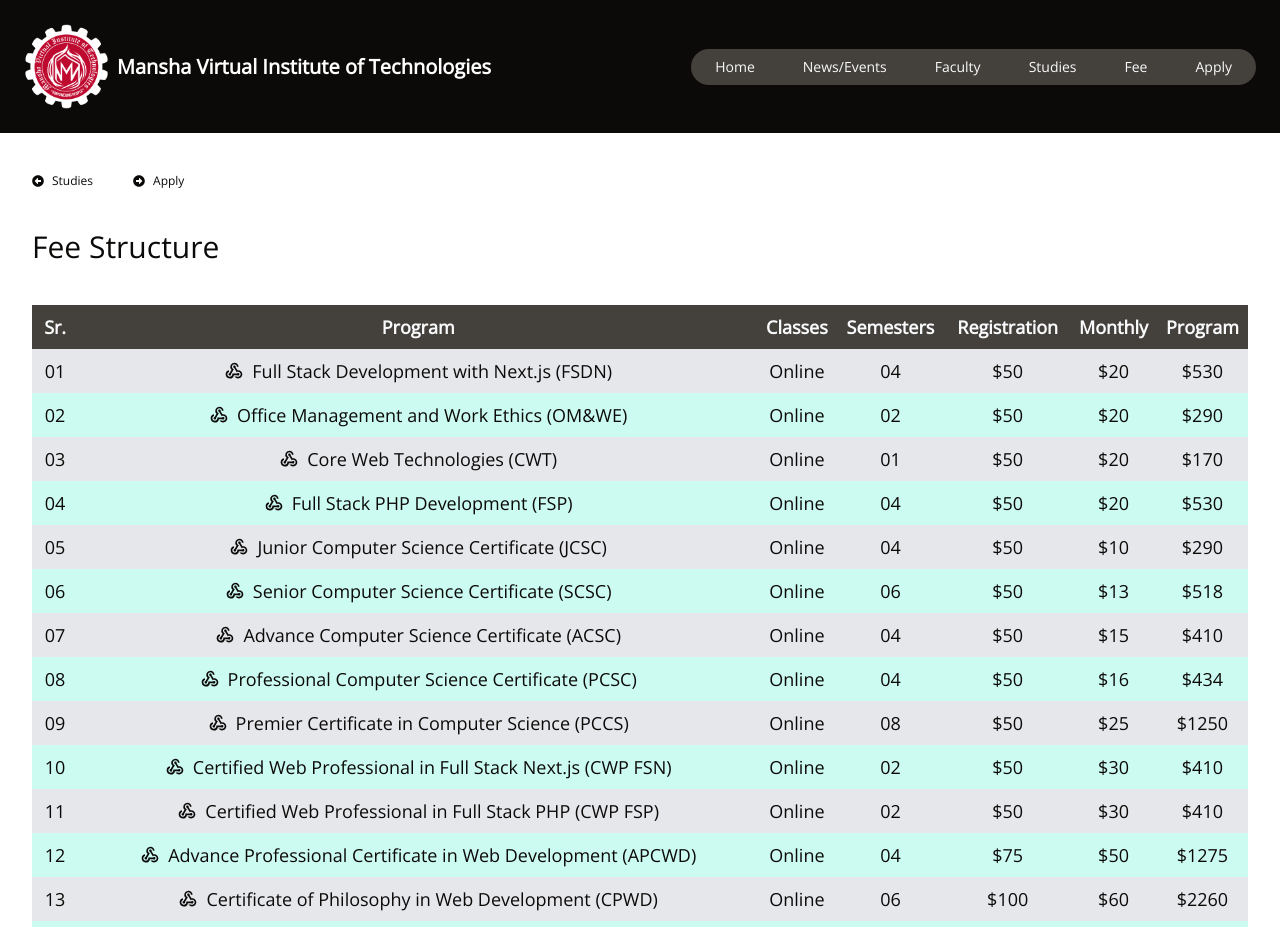
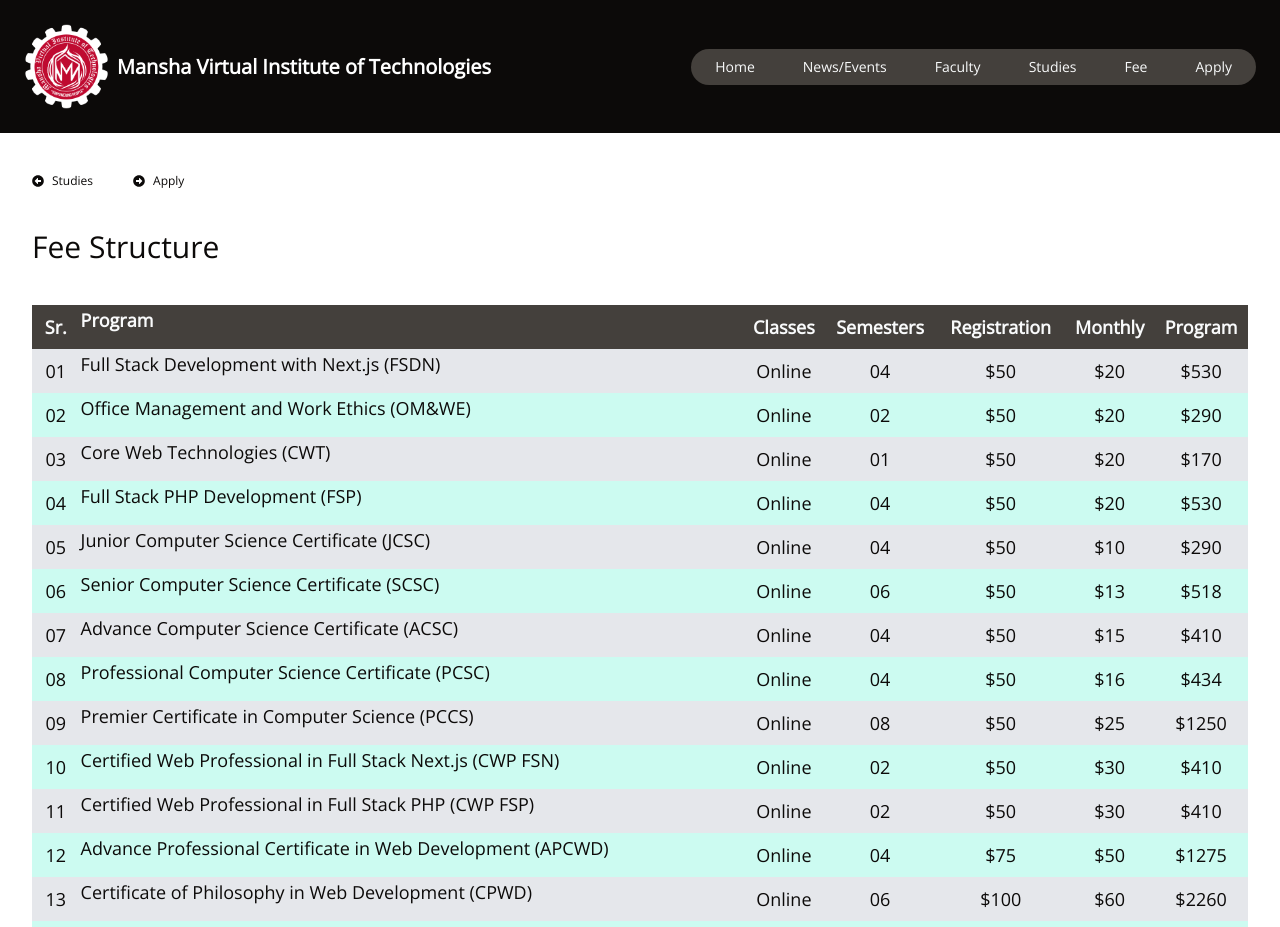
Before and after one commit to mvut/mvut, a Next.js app: page /pages/study/fee in a window 1280 px wide. Shown: the top 927 px of the page. Built offline with nearby package versions, Linux system fonts and the light colour scheme.

Commit message:
Fee updates

```diff
--- a/app/pages/study/fee/page.tsx
+++ b/app/pages/study/fee/page.tsx
@@ -16,7 +16,7 @@ export default function FeeStructure(){
                 <thead>
                 <tr className={'bg-stone-700 text-gray-50'}>
                     <th className={'p-2'}>Sr.</th>
-                    <th>Program</th>
+                    <th className={'flex text-start'}>Program</th>
                     <th>Classes</th>
                     <th>Semesters</th>
                     <th>Registration</th>
@@ -27,9 +27,9 @@ export default function FeeStructure(){
                 <tbody>
                 <tr className={'odd:bg-gray-200 even:bg-teal-100'}>
                     <td className={'p-2'}>01</td>
-                    <td><Link href={'/pages/study/programs/fsdn'}
+                    <td className={'flex text-start'}><Link href={'/pages/study/programs/fsdn'}
                               className={'flex gap-2 items-center justify-center hover:text-red-500 transition-all delay-50'}
-                    > <MdWebhook size={20}/>
+                    >
                         Full Stack Development with Next.js (FSDN)
                     </Link></td>
                     <td>Online</td>
@@ -40,9 +40,9 @@ export default function FeeStructure(){
                 </tr>
                 <tr className={'odd:bg-gray-200 even:bg-teal-100'}>
                     <td className={'p-2'}>02</td>
-                    <td><Link href={'/pages/study/programs/omc'}
+                    <td className={'flex text-start'}><Link href={'/pages/study/programs/omc'}
                               className={'flex gap-2 items-center justify-center hover:text-red-500 transition-all delay-50'}
-                    > <MdWebhook size={20}/>
+                    >
                         Office Management and Work Ethics (OM&WE)
                     </Link></td>
                     <td>Online</td>
@@ -53,9 +53,9 @@ export default function FeeStructure(){
                 </tr>
                 <tr className={'odd:bg-gray-200 even:bg-teal-100'}>
                     <td className={'p-2'}>03</td>
-                    <td><Link href={'/pages/study/programs/cwt'}
+                    <td className={'flex text-start'}><Link href={'/pages/study/programs/cwt'}
                               className={'flex gap-2 items-center justify-center hover:text-red-500 transition-all delay-50'}
-                    > <MdWebhook size={20}/>
+                    >
                         Core Web Technologies (CWT)
                     </Link></td>
                     <td>Online</td>
@@ -66,9 +66,9 @@ export default function FeeStructure(){
                 </tr>
                 <tr className={'odd:bg-gray-200 even:bg-teal-100'}>
                     <td className={'p-2'}>04</td>
-                    <td><Link href={'/pages/study/programs/php'}
+                    <td className={'flex text-start'}><Link href={'/pages/study/programs/php'}
                               className={'flex gap-2 items-center justify-center hover:text-red-500 transition-all delay-50'}
-                    > <MdWebhook size={20}/>
+                    >
                         Full Stack PHP Development (FSP)
                     </Link></td>
                     <td>Online</td>
@@ -79,9 +79,9 @@ export default function FeeStructure(){
                 </tr>
                 <tr className={'odd:bg-gray-200 even:bg-teal-100'}>
                     <td className={'p-2'}>05</td>
-                    <td><Link href={'/pages/study/programs/psc'}
+                    <td className={'flex text-start'}><Link href={'/pages/study/programs/psc'}
                               className={'flex gap-2 items-center justify-center hover:text-red-500 transition-all delay-50'}
-                    > <MdWebhook size={20}/>
+                    >
                         Junior Computer Science Certificate (JCSC)
                     </Link></td>
                     <td>Online</td>
@@ -92,9 +92,9 @@ export default function FeeStructure(){
                 </tr>
                 <tr className={'odd:bg-gray-200 even:bg-teal-100'}>
                     <td className={'p-2'}>06</td>
-                    <td><Link href={'/pages/study/programs/esc'}
+                    <td className={'flex text-start'}><Link href={'/pages/study/programs/esc'}
                               className={'flex gap-2 items-center justify-center hover:text-red-500 transition-all delay-50'}
-                    > <MdWebhook size={20}/>
+                    >
                         Senior Computer Science Certificate (SCSC)
                     </Link></td>
                     <td>Online</td>
@@ -105,9 +105,9 @@ export default function FeeStructure(){
                 </tr>
                 <tr className={'odd:bg-gray-200 even:bg-teal-100'}>
                     <td className={'p-2'}>07</td>
-                    <td><Link href={'/pages/study/programs/ssc'}
+                    <td className={'flex text-start'}><Link href={'/pages/study/programs/ssc'}
                               className={'flex gap-2 items-center justify-center hover:text-red-500 transition-all delay-50'}
-                    > <MdWebhook size={20}/>
+                    >
                         Advance Computer Science Certificate (ACSC)
                     </Link></td>
                     <td>Online</td>
@@ -118,9 +118,9 @@ export default function FeeStructure(){
                 </tr>
                 <tr className={'odd:bg-gray-200 even:bg-teal-100'}>
                     <td className={'p-2'}>08</td>
-                    <td><Link href={'/pages/study/programs/hssc'}
+                    <td className={'flex text-start'}><Link href={'/pages/study/programs/hssc'}
                               className={'flex gap-2 items-center justify-center hover:text-red-500 transition-all delay-50'}
-                    > <MdWebhook size={20}/>
+                    >
                         Professional Computer Science Certificate (PCSC)
                     </Link></td>
                     <td>Online</td>
@@ -131,9 +131,9 @@ export default function FeeStructure(){
                 </tr>
                 <tr className={'odd:bg-gray-200 even:bg-teal-100'}>
                     <td className={'p-2'}>09</td>
-                    <td><Link href={'/pages/study/programs/bscs'}
+                    <td className={'flex text-start'}><Link href={'/pages/study/programs/bscs'}
                               className={'flex gap-2 items-center justify-center hover:text-red-500 transition-all delay-50'}
-                    > <MdWebhook size={20}/>
+                    >
                         Premier Certificate in Computer Science (PCCS)
                     </Link></td>
                     <td>Online</td>
@@ -144,9 +144,9 @@ export default function FeeStructure(){
                 </tr>
                 <tr className={'odd:bg-gray-200 even:bg-teal-100'}>
                     <td className={'p-2'}>10</td>
-                    <td><Link href={'/pages/study/programs/pgdfsn'}
+                    <td className={'flex text-start'}><Link href={'/pages/study/programs/pgdfsn'}
                               className={'flex gap-2 items-center justify-center hover:text-red-500 transition-all delay-50'}
-                    > <MdWebhook size={20}/>
+                    >
                         Certified Web Professional in Full Stack Next.js (CWP FSN)
                     </Link></td>
                     <td>Online</td>
@@ -157,9 +157,9 @@ export default function FeeStructure(){
                 </tr>
                 <tr className={'odd:bg-gray-200 even:bg-teal-100'}>
                     <td className={'p-2'}>11</td>
-                    <td><Link href={'/pages/study/programs/pgdfsp'}
+                    <td className={'flex text-start'}><Link href={'/pages/study/programs/pgdfsp'}
                               className={'flex gap-2 items-center justify-center hover:text-red-500 transition-all delay-50'}
-                    > <MdWebhook size={20}/>
+                    >
                         Certified Web Professional in Full Stack PHP (CWP FSP)
                     </Link></td>
                     <td>Online</td>
@@ -170,9 +170,9 @@ export default function FeeStructure(){
                 </tr>
                 <tr className={'odd:bg-gray-200 even:bg-teal-100'}>
                     <td className={'p-2'}>12</td>
-                    <td><Link href={'/pages/study/programs/msfsd'}
+                    <td className={'flex text-start'}><Link href={'/pages/study/programs/msfsd'}
                               className={'flex gap-2 items-center justify-center hover:text-red-500 transition-all delay-50'}
-                    > <MdWebhook size={20}/>
+                    >
                         Advance Professional Certificate in Web Development (APCWD)
                     </Link></td>
                     <td>Online</td>
@@ -183,9 +183,9 @@ export default function FeeStructure(){
                 </tr>
                 <tr className={'odd:bg-gray-200 even:bg-teal-100'} >
                     <td className={'p-2'}>13</td>
-                    <td><Link href={'/pages/study/programs/phdfsd'}
+                    <td className={'flex text-start'}><Link href={'/pages/study/programs/phdfsd'}
                               className={'flex gap-2 items-center justify-center hover:text-red-500 transition-all delay-50'}
-                    > <MdWebhook size={20}/>
+                    >
                         Certificate of Philosophy in Web Development (CPWD)
                     </Link></td>
                     <td>Online</td>
@@ -196,9 +196,9 @@ export default function FeeStructure(){
                 </tr>
                 <tr className={'odd:bg-gray-200 even:bg-teal-100'} >
                     <td className={'p-2'}>14</td>
-                    <td><Link href={'/pages/courses'}
+                    <td className={'flex text-start'}><Link href={'/pages/courses'}
                               className={'flex gap-2 items-center justify-center hover:text-red-500 transition-all delay-50'}
-                    > <MdWebhook size={20}/>
+                    >
                         Short Courses
                     </Link></td>
                     <td>Online</td>
```
